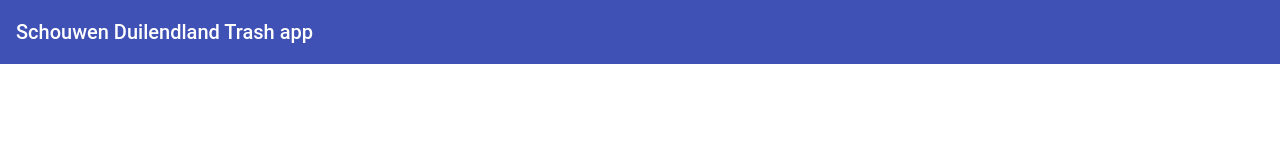
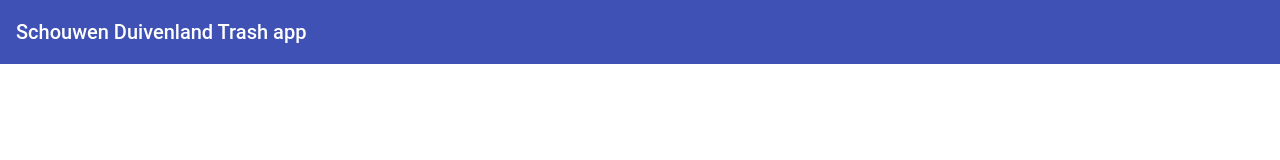
Before and after one commit to barld/sd-trash, an Angular app: page / in a window 1280 px wide. Shown: the top 160 px of the page. Built offline with nearby package versions, Linux system fonts and the light colour scheme.

Commit message:
fix spell mistake

```diff
--- a/src/app/app.component.html
+++ b/src/app/app.component.html
@@ -1,3 +1,3 @@
 <mat-toolbar color="primary">
-    <span>Schouwen Duilendland Trash app</span>
+    <span>Schouwen Duivenland Trash app</span>
 </mat-toolbar>
```
